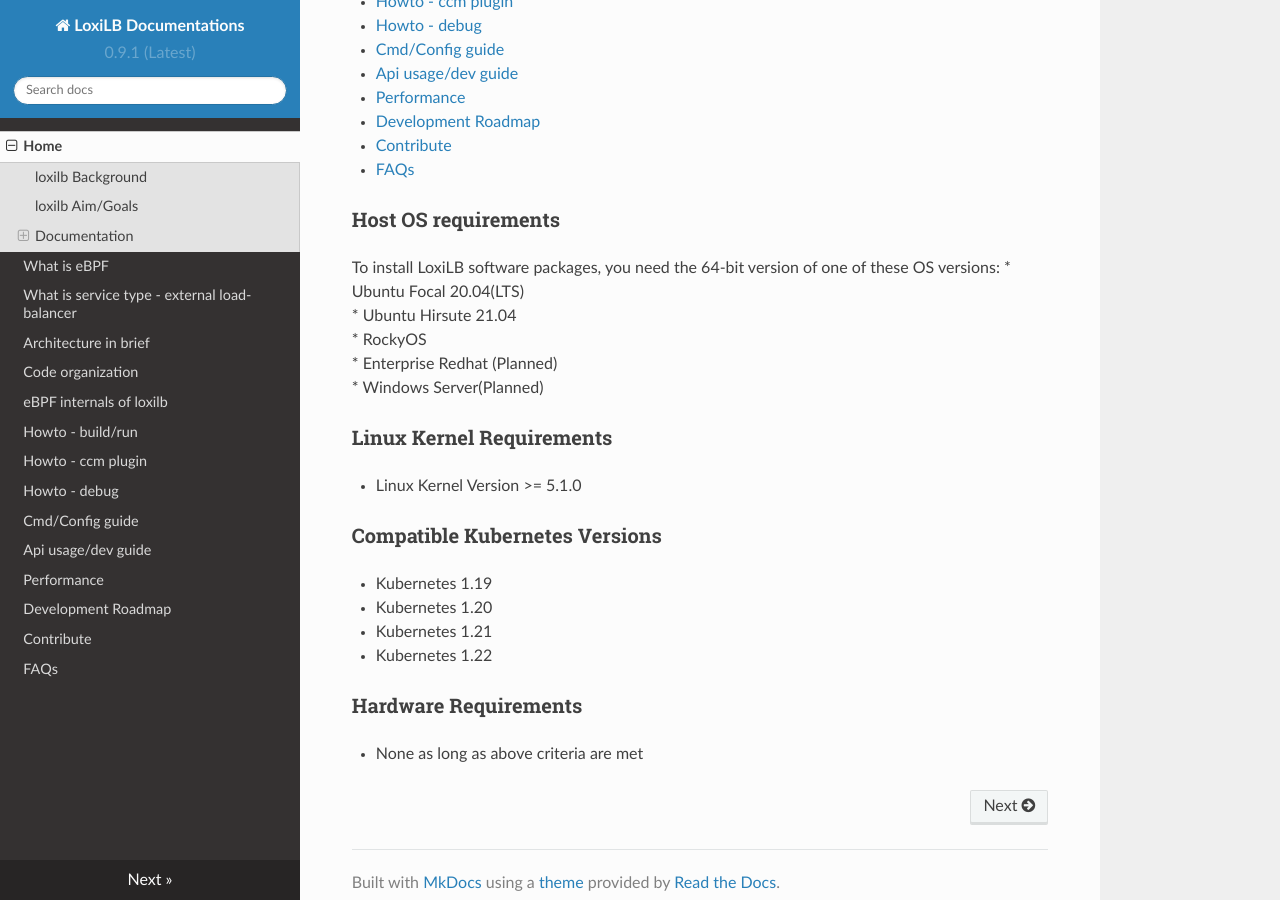
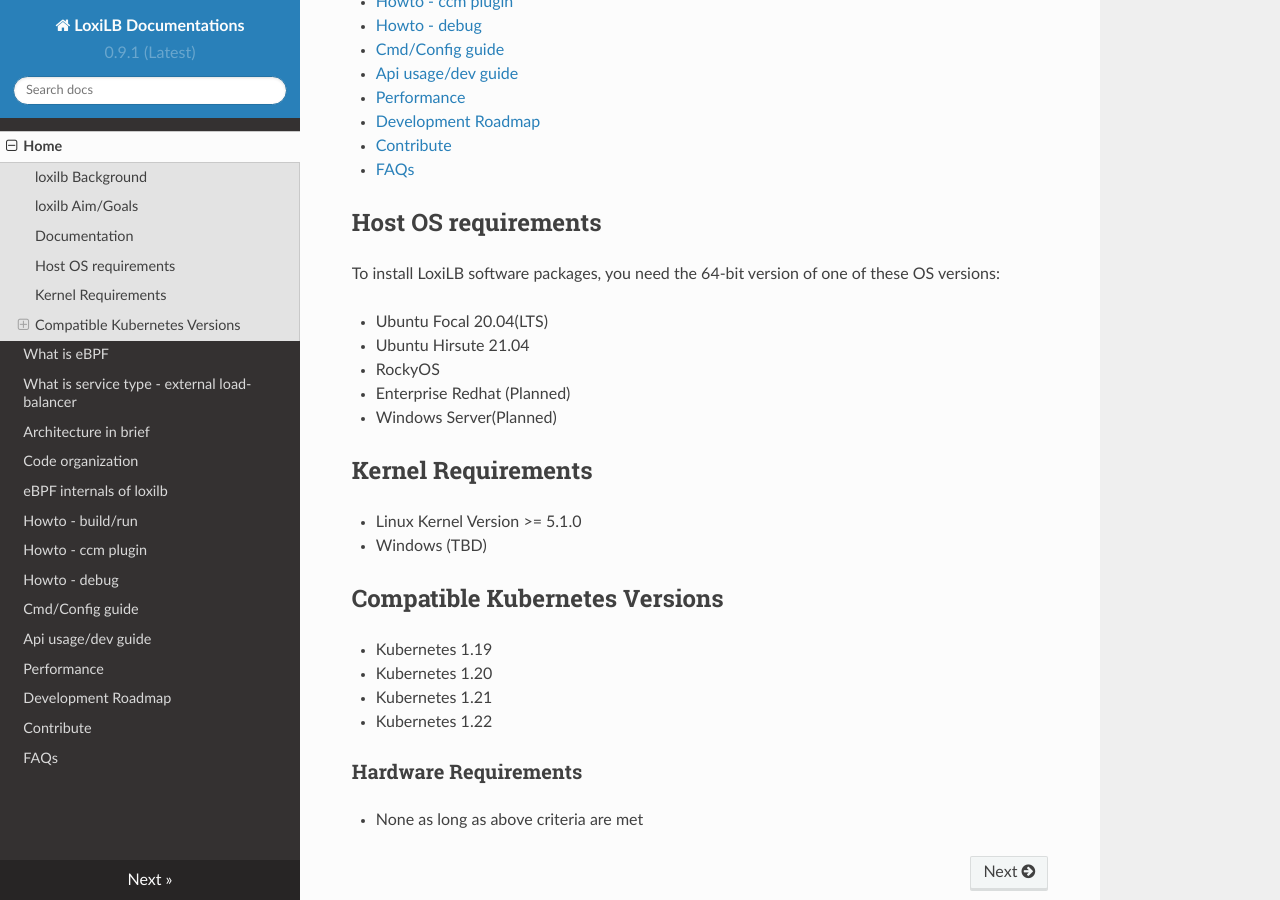
Before and after one commit to loxilb-io/loxilbdocs, an MkDocs documentation site: the page built from docs/index.md, in a window 1280 px wide and 900 px high, scrolled down 1610 px. Built offline with MkDocs 1.6.1, drawn with Linux system fonts in a browser that asks for light colours; nearby versions of some CDN libraries.

Commit message:
Update index.md

```diff
--- a/docs/index.md
+++ b/docs/index.md
@@ -50,22 +50,28 @@
 - [Contribute](contribute.md)
 - [FAQs](faq.md)
 
-### Host OS requirements
+## Host OS requirements
+
 To install LoxiLB software packages, you need the 64-bit version of one of these OS versions:
+
 * Ubuntu Focal 20.04(LTS)
 * Ubuntu Hirsute 21.04
 * RockyOS
 * Enterprise Redhat (Planned)
 * Windows Server(Planned)
 
-### Linux Kernel Requirements
+## Kernel Requirements
+
 * Linux Kernel Version >= 5.1.0
+* Windows (TBD)
 
-### Compatible Kubernetes Versions
+## Compatible Kubernetes Versions
+
 * Kubernetes 1.19
 * Kubernetes 1.20
 * Kubernetes 1.21
 * Kubernetes 1.22
 
 ### Hardware Requirements
+
 * None as long as above criteria are met
```
